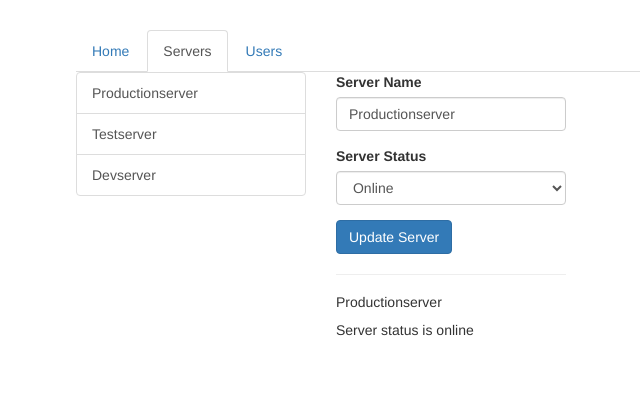
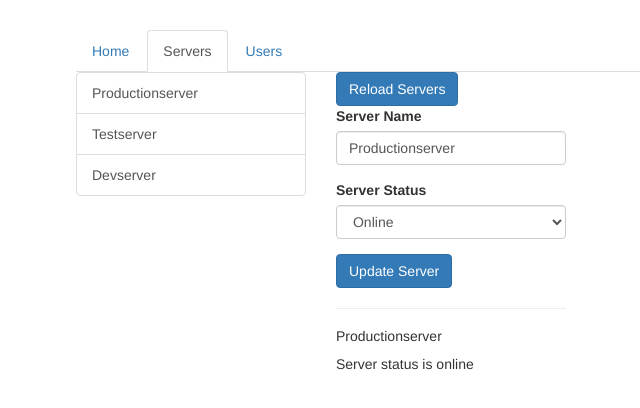
Before and after one commit to jscharnitzke/udemy-angular-basics-routing, an Angular app: page /servers in a window 1280 px wide. Shown: the top 408 px of the page, without its empty margins (189-829 px from the left). Built offline with nearby package versions, Linux system fonts and the light colour scheme.

Commit message:
Demonstrated how navigate works with relative paths

```diff
--- a/src/app/servers/servers.component.html
+++ b/src/app/servers/servers.component.html
@@ -10,6 +10,7 @@
     </div>
   </div>
   <div class="col-xs-12 col-sm-4">
+    <button class="btn btn-primary" (click)="onReload()">Reload Servers</button>
     <app-edit-server></app-edit-server>
     <hr>
     <app-server></app-server>
--- a/src/app/servers/servers.component.ts
+++ b/src/app/servers/servers.component.ts
@@ -1,5 +1,6 @@
 import { Component, OnInit } from '@angular/core';
 import { ServersService } from './servers.service';
+import { Router, ActivatedRoute } from '@angular/router';
 
 @Component({
   selector: 'app-servers',
@@ -9,10 +10,17 @@ import { ServersService } from './servers.service';
 export class ServersComponent implements OnInit {
   private servers: {id: number, name: string, status: string}[] = [];
 
-  constructor(private serversService: ServersService) { }
+  constructor(
+    private serversService: ServersService,
+    private router: Router,
+    private route: ActivatedRoute) { }
 
   ngOnInit() {
     this.servers = this.serversService.getServers();
   }
 
+  onReload() {
+    // this.router.navigate(['servers'], { relativeTo: this.route });
+  }
+
 }
```
